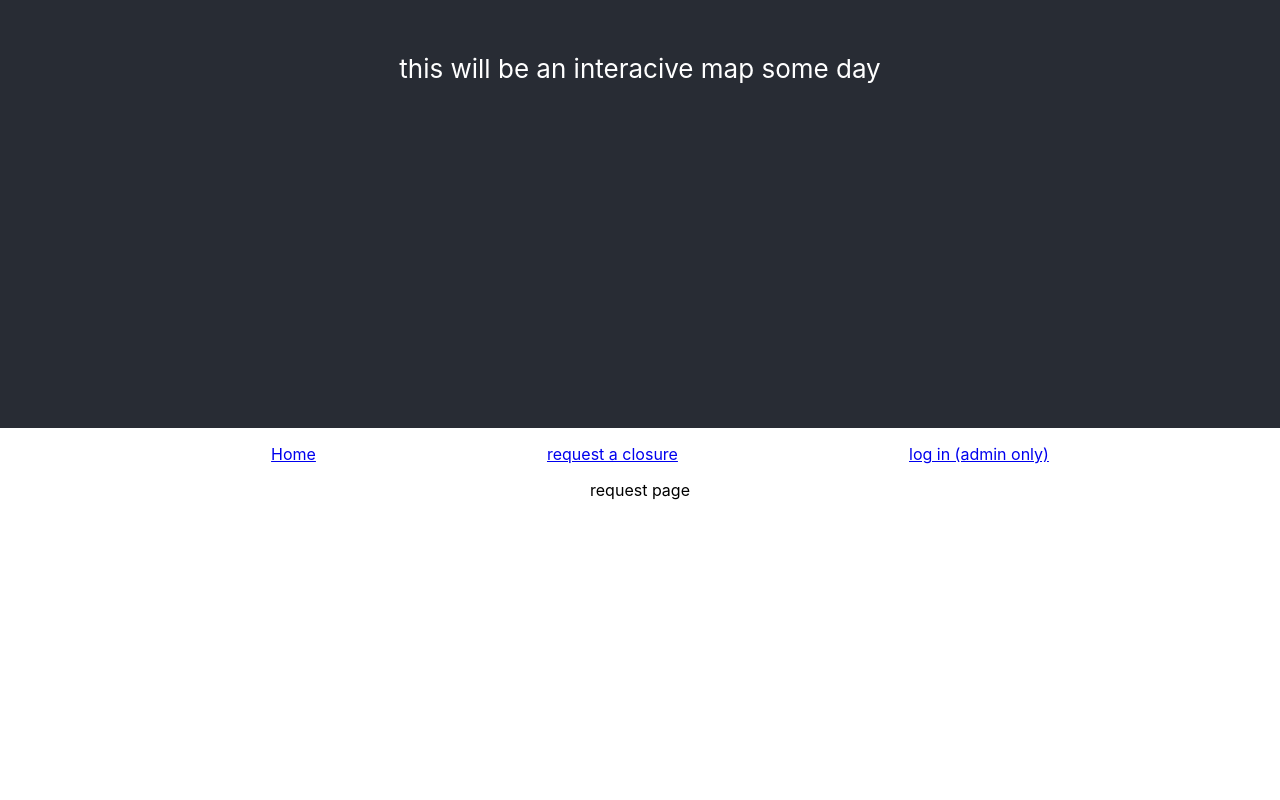
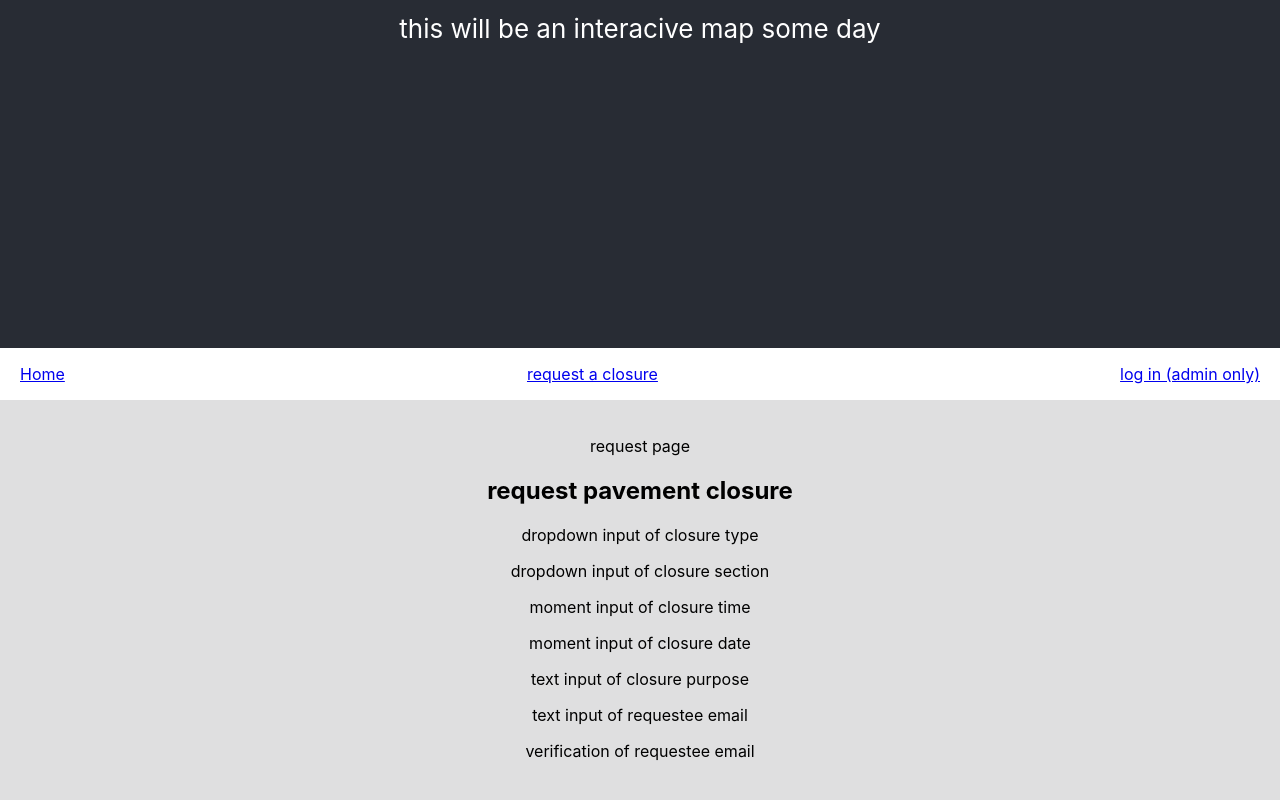
Before and after one commit to blackmacaroon/diaopsclosecall, a React (Create React App) app: page /request in a window 1280 px wide. Shown: the part 292-1092 px from the top of the page. Before the commit the page ends 808 px from the top, so only its background shows below. Built offline with nearby package versions, Linux system fonts and the light colour scheme.

Commit message:
add to dos to components

```diff
--- a/src/App.css
+++ b/src/App.css
@@ -4,7 +4,7 @@
 
 .App-header {
   background-color: #282c34;
-  min-height: 90vh;
+  min-height: 80vh;
   display: flex;
   flex-direction: column;
   align-items: center;
@@ -14,8 +14,15 @@
 }
 .Nav {
   display: flex;
-  justify-content: space-evenly;
+  justify-content: space-between;
+  padding: 0 20px;
 }
 .Nav li {
   list-style-type: none;
 }
+
+.Request, .Admin, .Home{
+  background-color: rgb(223, 223, 224);
+  min-height: 80vh;
+  padding: 20px;
+}
--- a/src/components/admin.js
+++ b/src/components/admin.js
@@ -2,8 +2,11 @@ import React from "react";
 
 const Admin = () => {
     return (
-        <div>
+        <div className="Admin">
             <p>admin page</p>
+            <p>login</p>
+            <p>list of curent requests</p>
+            <p>approve/deny</p>
         </div>
     )
 }
--- a/src/components/home.js
+++ b/src/components/home.js
@@ -2,8 +2,13 @@ import React from "react";
 
 const Home = () => {
     return (
-        <div>
+        <div className="Home">
              <p>hi</p>
+             <table>
+                 <tr>closure calendar/graph/grid/table</tr>
+                 <tr>closure details</tr>
+                 <tr>analytics</tr>
+             </table>
         </div>
     )
 }
--- a/src/components/request.js
+++ b/src/components/request.js
@@ -2,8 +2,18 @@ import React from "react";
 
 const Request = () => {
     return (
-        <div>
+        <div className="Request">
             <p>request page</p>
+            <form>
+                <h2>request pavement closure</h2>
+                <p>dropdown input of closure type</p>
+                <p>dropdown input of closure section</p>
+                <p>moment input of closure time</p>
+                <p>moment input of closure date</p>
+                <p>text input of closure purpose</p>
+                <p>text input of requestee email</p>
+                <p>verification of requestee email</p>
+            </form>
         </div>
     )
 }
```
